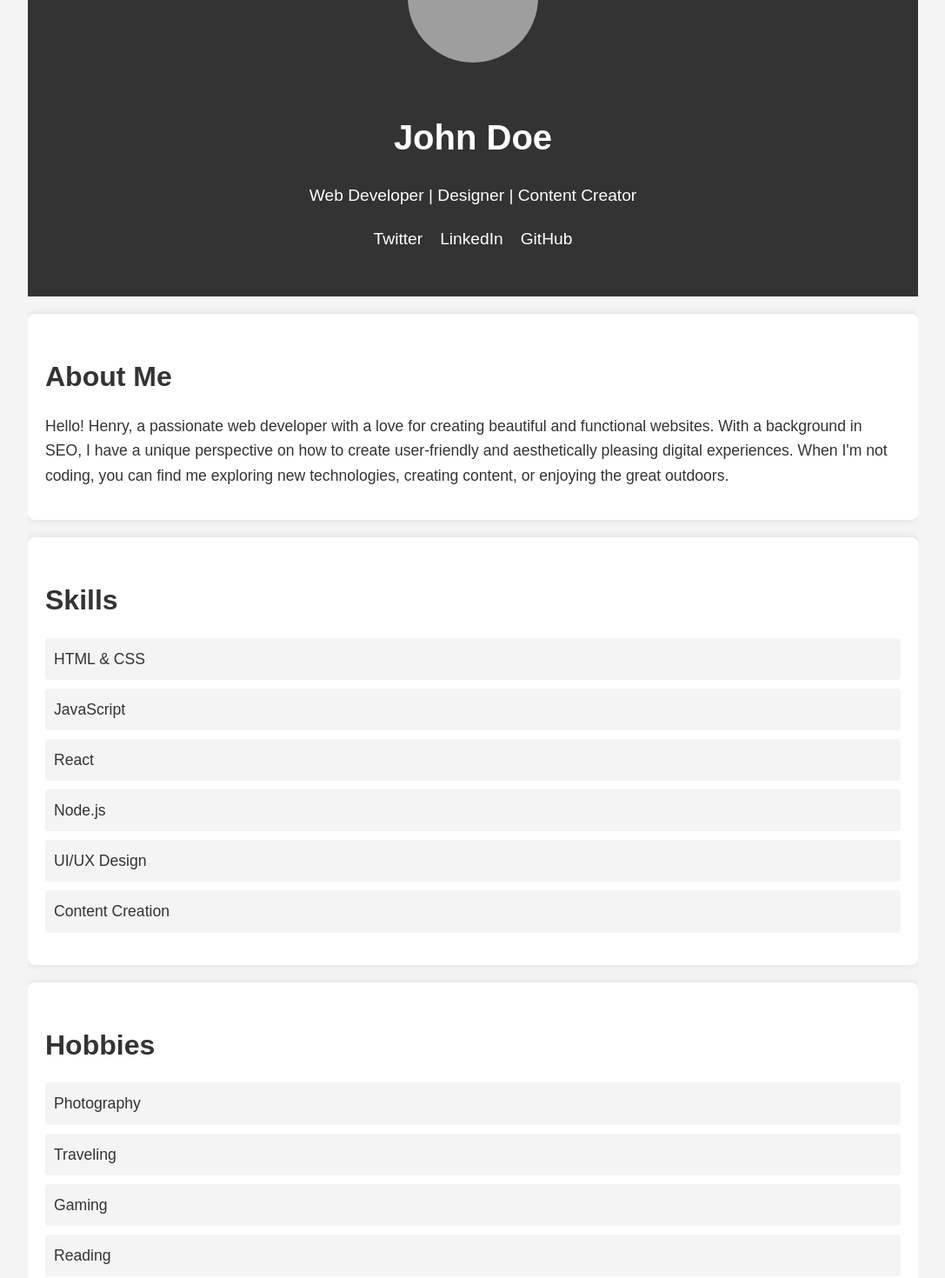
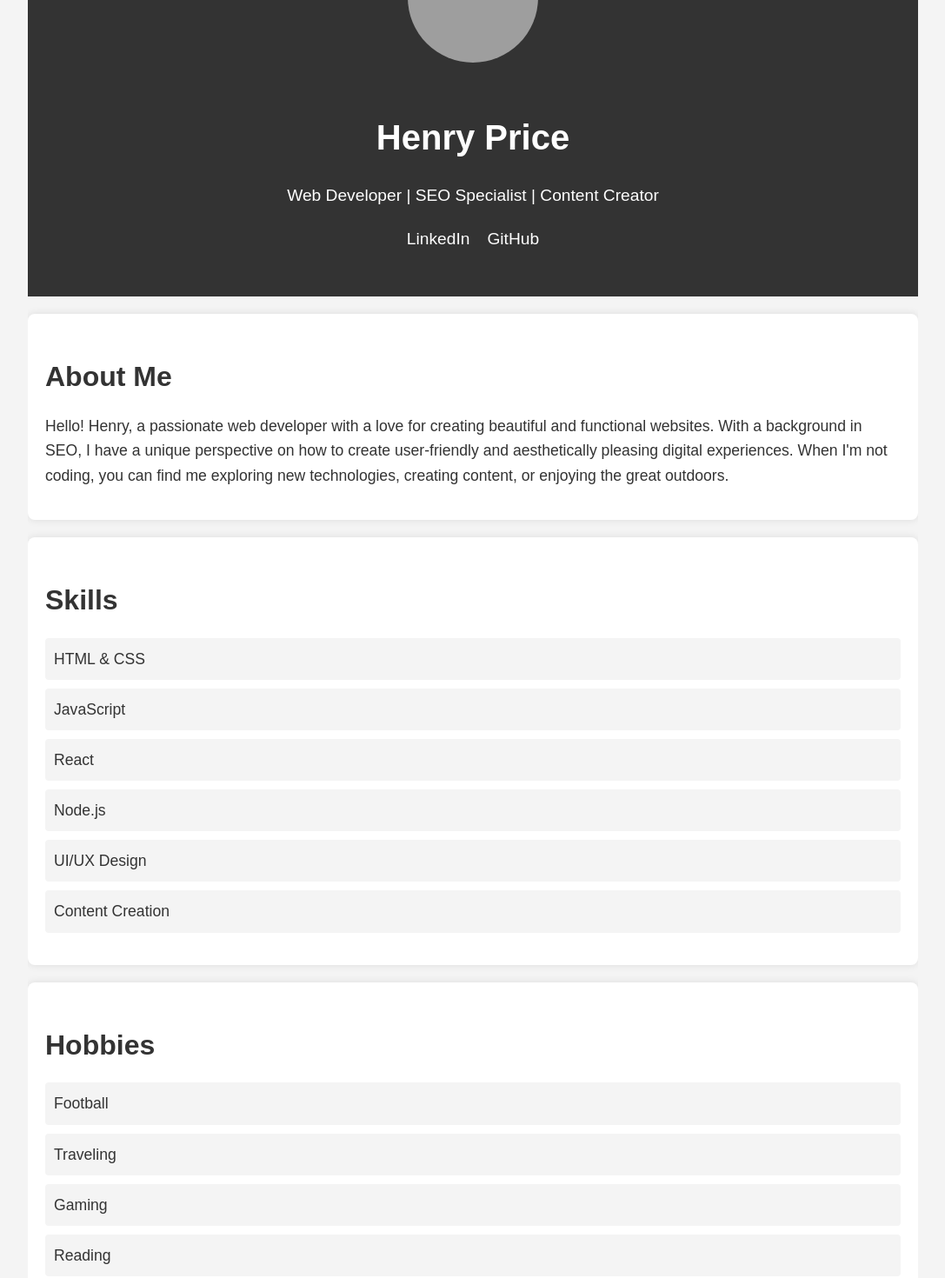
Before and after one commit to henryp25/henry-domain-final, a Next.js app in the folder react-henry/: page /about in a window 1280 px wide. Shown: the part 280-1750 px from the top of the page at 87% size, without its empty margins (96-1183 px from the left). Built offline with nearby package versions, Linux system fonts and the light colour scheme; grey boxes are pictures that could not be loaded.

Commit message:
updating blog

```diff
--- a/react-henry/pages/about/index.js
+++ b/react-henry/pages/about/index.js
@@ -28,12 +28,11 @@ export default function About() {
           <div class="container">
             <header>
                 <img src="profile.jpg" alt="Profile Picture" class="profile-pic"/>
-                <h1>John Doe</h1>
-                <p>Web Developer | Designer | Content Creator</p>
+                <h1>Henry Price</h1>
+                <p>Web Developer | SEO Specialist | Content Creator</p>
                 <div class="social-media">
-                    <a href="https://twitter.com/yourprofile" target="_blank">Twitter</a>
-                    <a href="https://linkedin.com/in/yourprofile" target="_blank">LinkedIn</a>
-                    <a href="https://github.com/yourprofile" target="_blank">GitHub</a>
+                    <a href="https://www.linkedin.com/in/henry-price-9ab362b4/" target="_blank">LinkedIn</a>
+                    <a href="https://github.com/henryp25" target="_blank">GitHub</a>
                 </div>
             </header>
 
@@ -62,7 +61,7 @@ export default function About() {
           <section class="hobbies">
               <h2>Hobbies</h2>
               <ul>
-                  <li>Photography</li>
+                  <li>Football</li>
                   <li>Traveling</li>
                   <li>Gaming</li>
                   <li>Reading</li>
--- a/react-henry/pages/blog/[category]/[id].js
+++ b/react-henry/pages/blog/[category]/[id].js
@@ -33,15 +33,14 @@ export default function blogDetail({postData}) {
       <Meta title={postData.title} description={postData.description} />
       <div className="blog">
         <div className="blog-content">
-
-            <div className="blogDetails">
+          <div className="blogDetails">
               <p>{postData.category}</p>
               {<Date dateString={postData.date} />}
             </div>
             <br />
             <br />
+            <div dangerouslySetInnerHTML={{ __html: postData.contentHtml }}/>
 
-            <Markdown>{postData.contentHtml}</Markdown>
         </div>
       </div>
       </>
--- a/react-henry/pages/blog/index.js
+++ b/react-henry/pages/blog/index.js
@@ -22,7 +22,7 @@ export default function Blog ({ allPostsData }) {
         Technical SEO Blog
       </h1>
       <Image src='/images/blog-header.jpg' alt='SEO' width={500} height={300} />
-      <ul>
+      <ul className='blogList'>
         {allPostsData.map(({ id, date, title, author }) => (
           <li key={id}>
 
```
Also changed, not shown: react-henry/styles/blog.css (+22 -9 lines).
